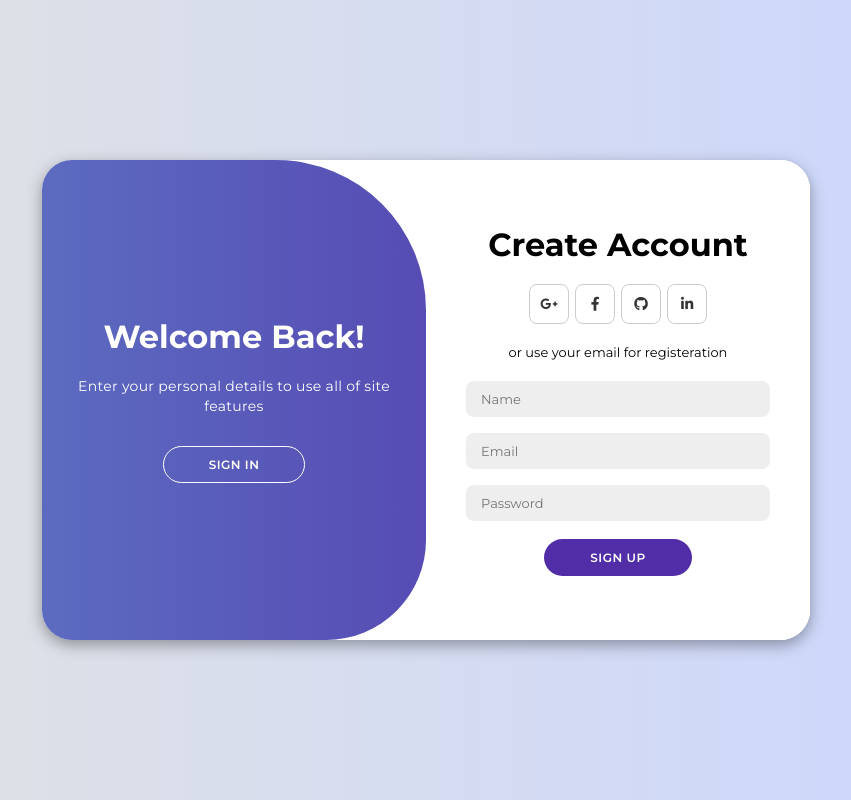
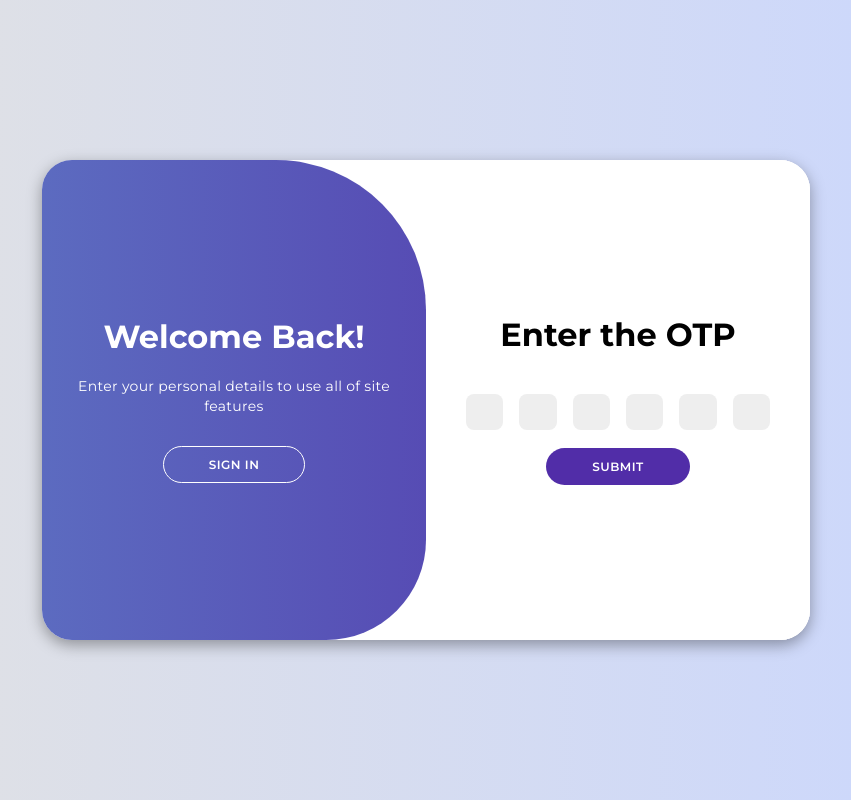
Before and after one commit to GrigorisPs/Login, a Vue app: page / in a window 1280 px wide. Both pictures are taken after a click on the button "SIGN UP". Shown: the whole page, without its empty margins (214-1065 px from the left). Built offline with nearby package versions, Linux system fonts and the light colour scheme.

Commit message:
changed the create account page to 2fa page

```diff
--- a/src/components/Loginpage.vue
+++ b/src/components/Loginpage.vue
@@ -2,36 +2,26 @@
   <div :class="{ container: true, active: isActive }" id="container">
     <div class="form-container sign-up">
       <form>
-        <h1>Create Account</h1>
-        <div class="social-icons">
-          <a href="#" class="icon"
-            ><i class="fa-brands fa-google-plus-g"></i
-          ></a>
-          <a href="#" class="icon"><i class="fa-brands fa-facebook-f"></i></a>
-          <a href="#" class="icon"><i class="fa-brands fa-github"></i></a>
-          <a href="#" class="icon"><i class="fa-brands fa-linkedin-in"></i></a>
+        <h1 class="header1">Enter the OTP</h1>
+        <div class="otp_container">
+          <div class="inputfield">
+            <input type="text" maxlength="1" class="opt_input"  />
+            <input type="text" maxlength="1" class="opt_input"  />
+            <input type="text" maxlength="1" class="opt_input"  />
+            <input type="text" maxlength="1" class="opt_input"  />
+            <input type="text" maxlength="1" class="opt_input"  />
+            <input type="text" maxlength="1" class="opt_input"  />
+          </div>
         </div>
-        <span>or use your email for registeration</span>
-        <input type="text" placeholder="Name" />
-        <input type="email" placeholder="Email" />
-        <input type="password" placeholder="Password" />
         <button class="formButton" type="submit" @click.prevent="register()">
-          Sign Up
+          Submit
         </button>
       </form>
     </div>
+
     <div class="form-container sign-in">
       <form>
-        <h1>Sign In</h1>
-        <div class="social-icons">
-          <a href="#" class="icon"
-            ><i class="fa-brands fa-google-plus-g"></i
-          ></a>
-          <a href="#" class="icon"><i class="fa-brands fa-facebook-f"></i></a>
-          <a href="#" class="icon"><i class="fa-brands fa-github"></i></a>
-          <a href="#" class="icon"><i class="fa-brands fa-linkedin-in"></i></a>
-        </div>
-        <span>or use your email password</span>
+        <h1 class="header1">Sign In</h1>
         <input v-model="input.email" type="email" placeholder="Email" />
         <input
           v-model="input.password"
@@ -107,6 +97,29 @@ body {
   justify-content: center;
   flex-direction: column;
   height: 100vh;
+}
+.otp_container {
+  border-radius: 0.8em;
+
+}
+.inputfield {
+  width: 100%;
+  display: flex;
+  justify-content: space-around;
+  gap: 1rem;
+
+}
+.opt_input {
+  outline: none;
+  text-align: center;
+  font-size: 1.5em;
+  border-radius: 0.3em;
+  outline: none;
+}
+
+.header1 {
+  margin-bottom: 2rem;
+
 }
 .underline:hover {
   text-decoration: underline;
@@ -333,11 +346,8 @@ body {
   -webkit-transition-duration: 0.4s; /* Safari */
 }
 .formButton:hover {
-
- transform:scale(1.01) ;
-
+  transform: scale(1.01);
 }
-
 
 .formButton:after {
   content: "";
```
